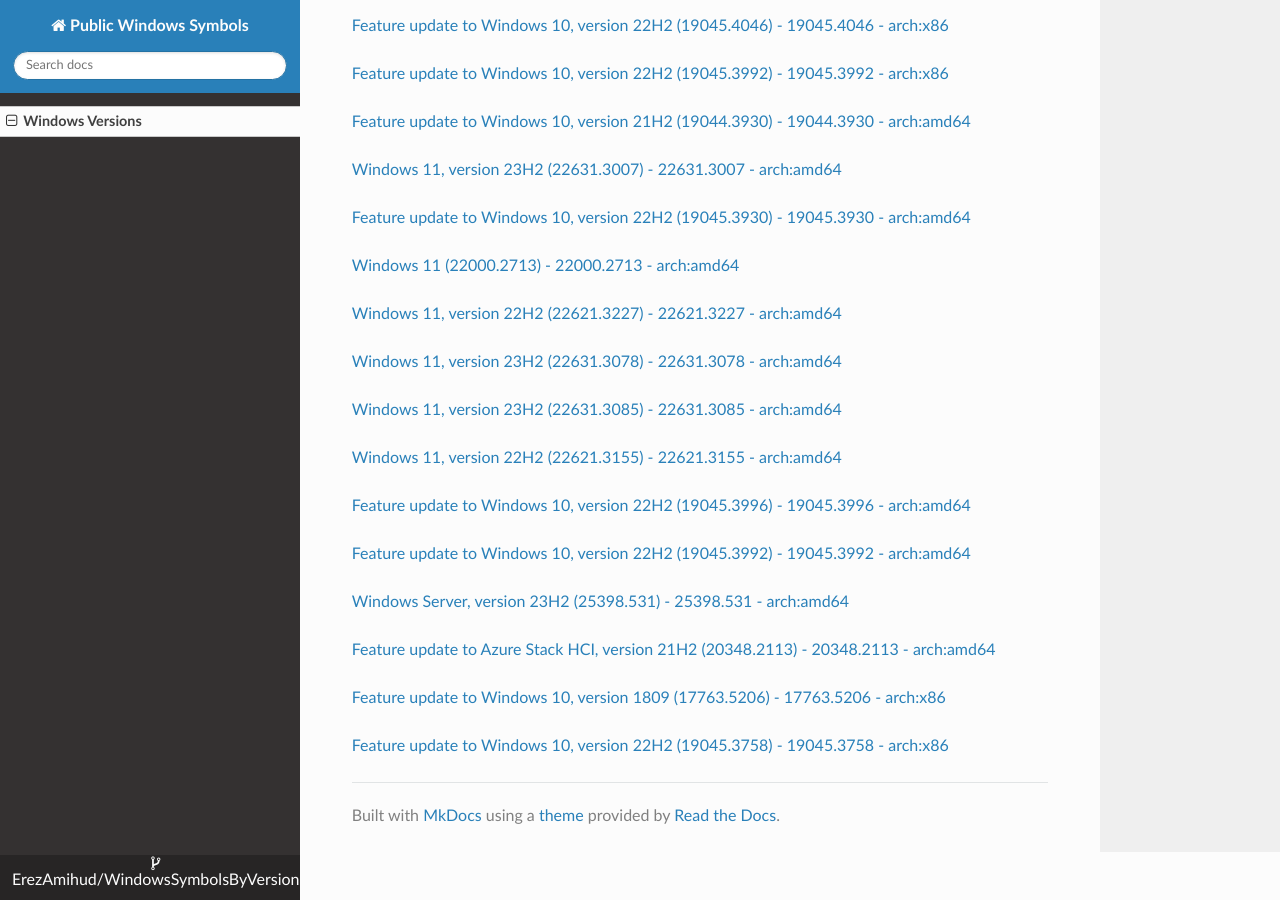
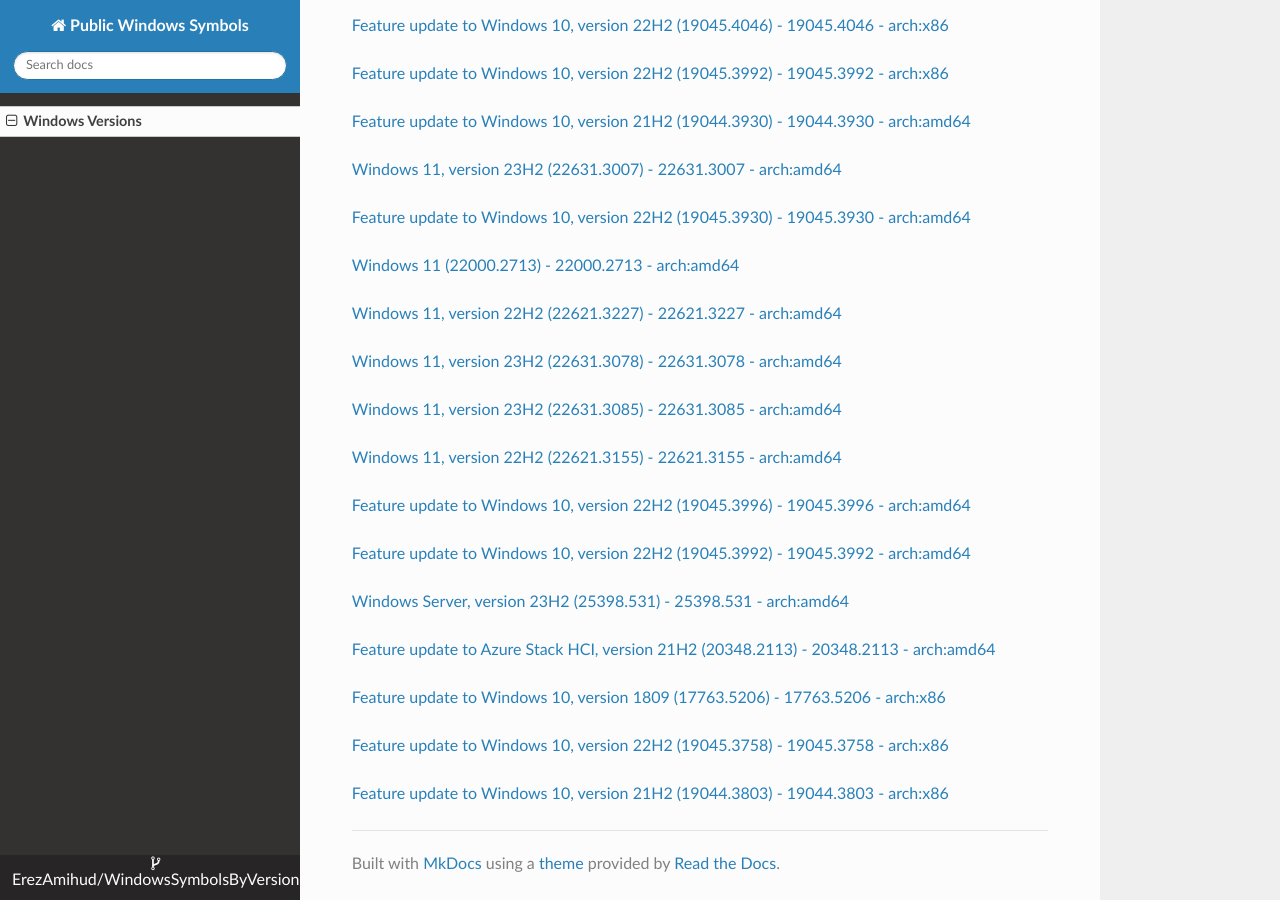
Before and after one commit to ErezAmihud/WindowsSymbolsByVersion, an MkDocs documentation site: the page built from docs/index.md, in a window 1280 px wide and 900 px high, scrolled down 19709 px. Built offline with MkDocs 1.6.1, drawn with Linux system fonts in a browser that asks for light colours; nearby versions of some CDN libraries.

Commit message:
Automated commit, add manifest for 8d09c516-e2b6-4deb-81b0-ef7de0acfa8b

```diff
--- a/docs/index.md
+++ b/docs/index.md
@@ -1093,3 +1093,6 @@
 
 
 [Feature update to Windows 10, version 22H2 (19045.3758) - 19045.3758 - arch:x86](https://github.com/ErezAmihud/WindowsSymbolsByVersion/blob/main/manifests/a5e17efd-b8e8-44ec-800c-257ad96aa3a0.manifest)
+
+
+[Feature update to Windows 10, version 21H2 (19044.3803) - 19044.3803 - arch:x86](https://github.com/ErezAmihud/WindowsSymbolsByVersion/blob/main/manifests/8d09c516-e2b6-4deb-81b0-ef7de0acfa8b.manifest)
```
Also changed, not shown: process_builds.json (+1 -1 lines), 1 other file.
